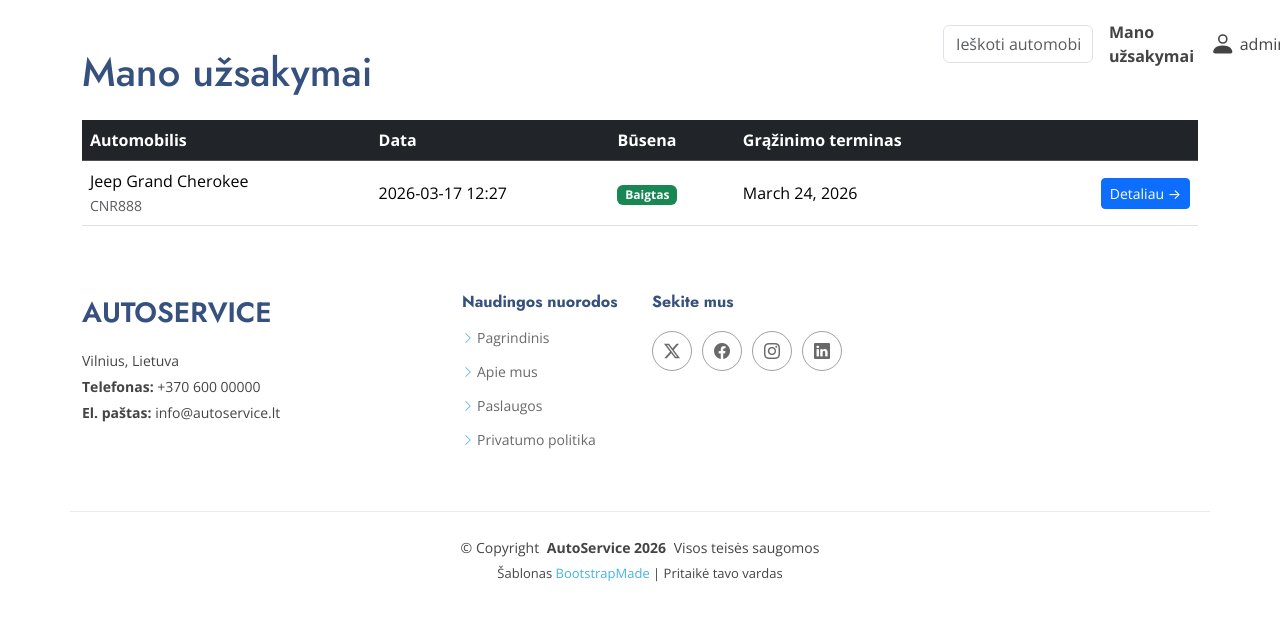
After one commit to marelia-dev/django-autoservice-system, a Django app: page /order/myorders/ in a window 1280 px wide. The commit adds this page. Shown: the top 621 px of the page. Run offline with Django 5.2, Linux system fonts and the light colour scheme; a user stored in the database is signed in; data comes from the database, SQL or seed files in the repository; both versions use the stored data as it was after the commit; some libraries are stand-ins or nearby versions.

Commit message:
8: sukurtas kiekvienam vartotojui ziureti uzsakymu srasa ir kiekviena uzsakyma detaliau

```diff
--- a/mysite/autoservice/templates/autoservice/base.html
+++ b/mysite/autoservice/templates/autoservice/base.html
@@ -70,9 +70,17 @@
                value="{{ request.GET.query|default:'' }}"
                style="width: 150px;">
     </form>
+
     {% if user.is_authenticated %}
   <!-- Kai prisijunge vartotojas -->
   <div class="d-flex align-items-center gap-3">
+
+            <!-- "Mano užsakymai" -->
+            <a href="{% url 'my_orders' %}" class="nav-link fw-bold">
+                Mano užsakymai
+            </a>
+
+            <!-- Vartotojo vardas -->
             <a href="#" class="nav-link d-flex align-items-center">
                 <svg class="bi bi-person me-1" width="1.6em" height="1.6em" fill="currentColor" viewBox="0 0 16 16">
                     <path d="M8 8a3 3 0 1 0 0-6 3 3 0 0 0 0 6zm2-3a2 2 0 1 1-4 0 2 2 0 0 1 4 0zm4 8c0 1-1 1-1 1H3s-1 0-1-1 1-4 6-4 6 3 6 4z"/>
@@ -80,6 +88,7 @@
                 <span>{{ user.get_username }}</span>
             </a>
 
+            <!-- Isejimas -->
             <form method="post" action="{% url 'logout' %}">
                 {% csrf_token %}
                 <button type="submit" class="btn btn-outline-danger btn-sm">Atsijungti</button>
@@ -87,12 +96,10 @@
         </div>
 
     {% else %}
-  <!-- Kai vartuotojas neisejo -->
+        <!-- Neautorizuotas vartotojas -->
         <a href="{% url 'login' %}" class="btn btn-outline-primary">
             Prisijungti
         </a>
-
-
     {% endif %}
 
 </div>
--- /dev/null
+++ b/mysite/autoservice/templates/autoservice/myorders.html
@@ -0,0 +1,53 @@
+{% extends "autoservice/base.html" %}
+
+{% block title %}Mano užsakymai{% endblock %}
+
+{% block content %}
+<div class="container mt-5">
+    <h1 class="mb-4">Mano užsakymai</h1>
+
+    {% if orders %}
+    <div class="table-responsive">
+        <table class="table table-hover align-middle">
+            <thead class="table-dark">
+                <tr>
+                    <th>Automobilis</th>
+                    <th>Data</th>
+                    <th>Būsena</th>
+                    <th>Grąžinimo terminas</th>
+                    <th></th>
+                </tr>
+            </thead>
+            <tbody>
+                {% for order in orders %}
+                <tr>
+                    <td>{{ order.car.make }} {{ order.car.model }}<br>
+                        <small class="text-muted">{{ order.car.license_plate }}</small>
+                    </td>
+                    <td>{{ order.date|date:"Y-m-d H:i" }}</td>
+                    <td>
+                        <span class="badge
+                            {% if order.status == 'done' %}bg-success
+                            {% elif order.status == 'in_progress' %}bg-info
+                            {% else %}bg-secondary{% endif %}">
+                            {{ order.get_status_display }}
+                        </span>
+                    </td>
+                    <td>{{ order.due_back|default:"—" }}</td>
+                    <td class="text-end">
+                        <a href="{% url 'order' order.id %}" class="btn btn-primary btn-sm">
+                            Detaliau →
+                        </a>
+                    </td>
+                </tr>
+                {% endfor %}
+            </tbody>
+        </table>
+    </div>
+    {% else %}
+    <div class="alert alert-info text-center py-5">
+        Jūs dar neturite jokių užsakymų.
+    </div>
+    {% endif %}
+</div>
+{% endblock %}
--- a/mysite/autoservice/templates/autoservice/uzsakymas.html
+++ b/mysite/autoservice/templates/autoservice/uzsakymas.html
@@ -12,7 +12,7 @@
             <h3 class="mb-0 text-center">Užsakymas №{{ order.id }}</h3>
         </div>
 
-        <!-- Основная информация - с огромными отступами -->
+        <!-- Pagrindine info -->
         <div class="card-body" style="padding: 4rem 3rem !important;">
             <div class="row" style="margin-bottom: 4rem !important; row-gap: 3rem !important;">
                 <div class="col-md-6">
--- a/mysite/autoservice/urls.py
+++ b/mysite/autoservice/urls.py
@@ -10,4 +10,5 @@ urlpatterns = [
     path('uzsakymas/<int:order_id>/', views.uzsakymas, name='order'),
     path('paslaugos/', views.paslaugos, name='paslaugos'),
     path('search/', views.search, name='search'),
+    path('myorders/', views.MyOrderInstanceListView.as_view(), name='my_orders'),
 ]
--- a/mysite/autoservice/views.py
+++ b/mysite/autoservice/views.py
@@ -2,6 +2,7 @@ from django.shortcuts import render, get_object_or_404
 from django.views import generic
 from django.core.paginator import Paginator
 from django.db.models import Q
+from django.contrib.auth.mixins import LoginRequiredMixin
 
 from .models import Service, Order, Car
 
@@ -25,7 +26,14 @@ def index(request):
     }
     return render(request, 'autoservice/index.html', context=context)
 
+class MyOrderInstanceListView(LoginRequiredMixin, generic.ListView):
+    model = Order
+    template_name = 'autoservice/myorders.html'
+    context_object_name = 'orders'
+    paginate_by = 10
 
+    def get_queryset(self):
+        return Order.objects.filter(reader=self.request.user)
 
 def car(request, car_id):
     car = Car.objects.get(pk=car_id)
@@ -55,6 +63,8 @@ class OrderListView(generic.ListView):
 
     def get_queryset(self):
         return Order.objects.select_related('car').prefetch_related('order_lines__service')
+
+
 
 # ==================== AUTOMOBILIAI ====================
 def automobiliai(request):
```
Also changed, not shown: mysite/db.sqlite3. Lines whose indentation alone changed are shown as unchanged.
